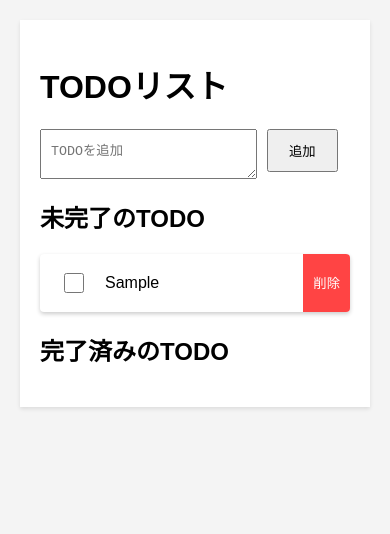
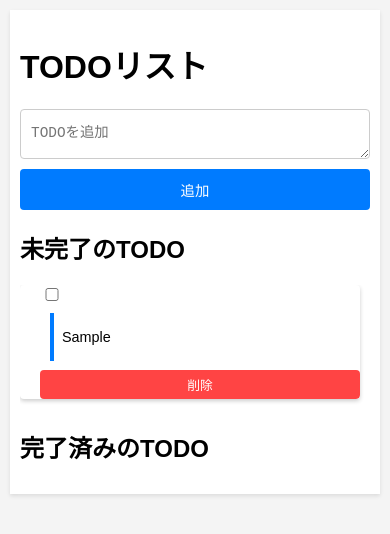
Before and after one commit to tikutikukotoba/temporary-2024-11-18-2, a website built with Vite: page index.html in a window 390 px wide. Both pictures are taken after typing "Sample" into the empty fields and a click on the button "追加". Built offline with nearby package versions, Linux system fonts and the light colour scheme.

Commit message:
スマホに対応

```diff
--- a/index.html
+++ b/index.html
@@ -1,26 +1,23 @@
 <!doctype html>
 <html lang="ja">
-
 <head>
-  <meta charset="UTF-8" />
-  <meta name="viewport" content="width=device-width, initial-scale=1.0" />
+  <meta charset="UTF-8">
+  <meta name="viewport" content="width=device-width, initial-scale=1.0">
   <title>TODOリストアプリ</title>
   <link rel="stylesheet" href="/style.css">
 </head>
-
 <body>
   <div class="app-container">
     <h1>TODOリスト</h1>
     <form id="todo-form">
-      <textarea id="todo-input" placeholder="TODOを追加" required></textarea>
-      <button type="submit">追加</button>
+      <textarea id="todo-input" placeholder="TODOを追加" required aria-label="TODO入力欄"></textarea>
+      <button type="submit" title="TODOを追加">追加</button>
     </form>
     <h2>未完了のTODO</h2>
     <div id="uncompleted-todo-list"></div>
     <h2>完了済みのTODO</h2>
     <div id="completed-todo-list"></div>
   </div>
-  <script src="/main.js" type="module"></script>
+  <script type="module" src="/main.js"></script>
 </body>
-
 </html>
--- a/main.js
+++ b/main.js
@@ -1,122 +1,92 @@
-const getTodos = () => {
-  const todos = localStorage.getItem('todos');
-  return todos ? JSON.parse(todos) : { uncompleted: [], completed: [] };
-};
+// ローカルストレージからTODOを取得
+const getTodos = () => JSON.parse(localStorage.getItem('todos')) || [];
 
-const saveTodos = (todos) => {
-  localStorage.setItem('todos', JSON.stringify(todos));
-};
+// ローカルストレージにTODOを保存
+const saveTodos = (todos) => localStorage.setItem('todos', JSON.stringify(todos));
 
+// 初期化
+let todos = getTodos();
+
+// DOM要素の取得
+const todoForm = document.getElementById('todo-form');
+const todoInput = document.getElementById('todo-input');
+const uncompletedList = document.getElementById('uncompleted-todo-list');
+const completedList = document.getElementById('completed-todo-list');
+
+// TODOをDOMに描画
 const renderTodos = () => {
-  const { uncompleted, completed } = getTodos();
+  uncompletedList.innerHTML = '';
+  completedList.innerHTML = '';
 
-  // 未完了TODO描画
-  const uncompletedList = document.getElementById('uncompleted-todo-list');
-  uncompletedList.innerHTML = '';
-  uncompleted.forEach(todo => {
-    const todoCard = createTodoCard(todo, false);
-    uncompletedList.appendChild(todoCard);
-  });
+  todos.forEach((todo) => {
+    const todoCard = document.createElement('div');
+    todoCard.className = `todo-card ${todo.completed ? 'todo-completed' : ''}`;
 
-  // 完了済みTODO描画
-  const completedList = document.getElementById('completed-todo-list');
-  completedList.innerHTML = '';
-  completed.forEach(todo => {
-    const todoCard = createTodoCard(todo, true);
-    completedList.appendChild(todoCard);
+    const checkbox = document.createElement('input');
+    checkbox.type = 'checkbox';
+    checkbox.checked = todo.completed;
+    checkbox.addEventListener('change', () => toggleTodoCompletion(todo.id));
+
+    const todoText = document.createElement('span');
+    todoText.className = 'todo-text';
+    todoText.contentEditable = true;
+    todoText.textContent = todo.text;
+    todoText.addEventListener('input', () => editTodoText(todo.id, todoText.textContent));
+
+    const deleteBtn = document.createElement('button');
+    deleteBtn.className = 'delete-btn';
+    deleteBtn.textContent = '削除';
+    deleteBtn.addEventListener('click', () => deleteTodo(todo.id));
+
+    todoCard.appendChild(checkbox);
+    todoCard.appendChild(todoText);
+    todoCard.appendChild(deleteBtn);
+
+    if (todo.completed) {
+      completedList.appendChild(todoCard);
+    } else {
+      uncompletedList.appendChild(todoCard);
+    }
   });
 };
 
-const createTodoCard = (todo, isCompleted) => {
-  const todoCard = document.createElement('div');
-  todoCard.classList.add('todo-card');
-  if (isCompleted) todoCard.classList.add('todo-completed');
+// TODOを追加
+todoForm.addEventListener('submit', (e) => {
+  e.preventDefault();
+  const text = todoInput.value.trim();
+  if (!text) return;
 
-  // 改行対応で改行文字をHTMLの<br>に変換
-  const formattedText = todo.text.replace(/\n/g, '<br>');
+  todos.push({ id: Date.now(), text, completed: false });
+  saveTodos(todos);
+  todoInput.value = '';
+  renderTodos();
+});
 
-  todoCard.innerHTML = `
-    <input type="checkbox" ${isCompleted ? 'checked' : ''}>
-    <span class="todo-text" data-id="${todo.id}" contenteditable="true">${formattedText}</span>
-    <button class="delete-btn">削除</button>
-  `;
-
-  // チェックボックスのイベント
-  const checkbox = todoCard.querySelector('input[type="checkbox"]');
-  checkbox.addEventListener('change', () => toggleTodoCompletion(todo.id, isCompleted));
-
-  // 削除ボタンのイベント
-  const deleteBtn = todoCard.querySelector('.delete-btn');
-  deleteBtn.addEventListener('click', () => {
-    if (confirm('このTODOを削除してもよろしいですか？')) {
-      deleteTodo(todo.id, isCompleted);
-    }
-  });
-
-  // テキスト編集（blurイベントで保存）
-  const todoText = todoCard.querySelector('.todo-text');
-  todoText.addEventListener('blur', () => updateTodoText(todo.id, isCompleted, todoText));
-
-  return todoCard;
-};
-
-const addTodo = (text) => {
-  const todos = getTodos();
-  const newTodo = { id: crypto.randomUUID(), text };
-  todos.uncompleted.push(newTodo);
+// TODOの完了状態を切り替え
+const toggleTodoCompletion = (id) => {
+  todos = todos.map((todo) =>
+    todo.id === id ? { ...todo, completed: !todo.completed } : todo
+  );
   saveTodos(todos);
   renderTodos();
 };
 
-const toggleTodoCompletion = (id, isCompleted) => {
-  const todos = getTodos();
-  if (isCompleted) {
-    const todoIndex = todos.completed.findIndex(todo => todo.id === id);
-    const [todo] = todos.completed.splice(todoIndex, 1);
-    todos.uncompleted.push(todo);
-  } else {
-    const todoIndex = todos.uncompleted.findIndex(todo => todo.id === id);
-    const [todo] = todos.uncompleted.splice(todoIndex, 1);
-    todos.completed.push(todo);
-  }
+// TODOのテキストを編集
+const editTodoText = (id, newText) => {
+  todos = todos.map((todo) =>
+    todo.id === id ? { ...todo, text: newText } : todo
+  );
   saveTodos(todos);
-  renderTodos();
 };
 
-const deleteTodo = (id, isCompleted) => {
-  const todos = getTodos();
-  if (isCompleted) {
-    todos.completed = todos.completed.filter(todo => todo.id !== id);
-  } else {
-    todos.uncompleted = todos.uncompleted.filter(todo => todo.id !== id);
-  }
-  saveTodos(todos);
-  renderTodos();
-};
-
-// TODOテキストの更新
-const updateTodoText = (id, isCompleted, textNode) => {
-  const newText = textNode.innerText.trim();
-  const todos = getTodos();
-  const targetList = isCompleted ? todos.completed : todos.uncompleted;
-  const todo = targetList.find(todo => todo.id === id);
-
-  if (todo) {
-    todo.text = newText;
+// TODOを削除
+const deleteTodo = (id) => {
+  if (confirm('このTODOを削除してもよろしいですか？')) {
+    todos = todos.filter((todo) => todo.id !== id);
     saveTodos(todos);
+    renderTodos();
   }
 };
 
-// フォーム送信イベント
-document.getElementById('todo-form').addEventListener('submit', (e) => {
-  e.preventDefault();
-  const input = document.getElementById('todo-input');
-  const text = input.value.trim();
-  if (text) {
-    addTodo(text);
-    input.value = '';
-  }
-});
-
 // 初期描画
 renderTodos();
--- a/style.css
+++ b/style.css
@@ -1,3 +1,4 @@
+/* グローバル設定 */
 body {
   font-family: Arial, sans-serif;
   background-color: #f4f4f4;
@@ -13,31 +14,41 @@ body {
   box-shadow: 0 2px 4px rgba(0, 0, 0, 0.1);
 }
 
+/* TODOフォーム */
 #todo-form {
   display: flex;
   margin-bottom: 20px;
   align-items: flex-start;
+  gap: 10px;
 }
 
 #todo-input {
   padding: 10px;
   width: 70%;
   height: 50px;
-  /* 初期の高さを指定 */
-  margin-right: 10px;
   resize: vertical;
-  /* 垂直方向のリサイズのみ許可 */
   box-sizing: border-box;
-  /* パディングとボーダーを幅に含める */
+  font-size: 1rem;
+  border: 1px solid #ccc;
+  border-radius: 4px;
 }
-
 
 button {
   padding: 10px 20px;
+  background-color: #007bff;
+  color: white;
+  border: none;
+  border-radius: 4px;
+  cursor: pointer;
 }
 
+button:hover {
+  background-color: #0056b3;
+}
+
+/* TODOカード */
 .todo-card {
-  border-radius: .25rem;
+  border-radius: 0.25rem;
   overflow: hidden;
   background: #ffffff;
   box-shadow: 0 2px 4px rgba(0, 0, 0, 0.2);
@@ -45,14 +56,22 @@ button {
   padding: 0 0 0 20px;
   display: flex;
   align-items: stretch;
+  gap: 10px;
 }
 
 .todo-text {
   flex-grow: 1;
-  /* テキストがカードの大部分を占めるようにする */
-  /* チェックボックスとの間隔 */
-  margin: .25rem 10px;
-  padding: 1rem .5rem;
+  margin: 0.25rem 10px;
+  padding: 1rem 0.5rem;
+  border-left: 4px solid #007bff;
+  font-size: 1rem;
+  overflow-wrap: break-word;
+  white-space: pre-wrap; /* 改行対応 */
+}
+
+.todo-text[contenteditable="true"]:focus {
+  border-left-color: #0056b3;
+  outline: none;
 }
 
 .delete-btn {
@@ -60,16 +79,73 @@ button {
   color: white;
   border: none;
   padding: 5px 10px;
+  border-radius: 4px;
   cursor: pointer;
+}
+
+.delete-btn:hover {
+  background-color: #b02a37;
 }
 
 .todo-completed {
   background-color: #e0e0e0;
-  /* グレーの背景色 */
+  text-decoration: line-through;
+  opacity: 0.8;
 }
 
 input[type="checkbox"] {
   cursor: pointer;
   width: 1.25rem;
-  /* チェックボックスにカーソルが合わさった時のスタイルをポインターに */
 }
+
+/* スクロールリスト */
+#uncompleted-todo-list,
+#completed-todo-list {
+  max-height: 400px;
+  overflow-y: auto;
+  padding-right: 10px;
+}
+
+/* スマートフォン対応 */
+@media (max-width: 768px) {
+  body {
+    padding: 10px;
+  }
+
+  .app-container {
+    padding: 10px;
+  }
+
+  #todo-form {
+    flex-direction: column;
+    gap: 10px;
+  }
+
+  #todo-input {
+    width: 100%;
+    font-size: 0.9rem;
+  }
+
+  button {
+    width: 100%;
+    font-size: 0.9rem;
+  }
+
+  .todo-card {
+    flex-direction: column;
+    gap: 5px;
+  }
+
+  .todo-text {
+    font-size: 0.9rem;
+  }
+
+  .delete-btn {
+    padding: 5px;
+    font-size: 0.8rem;
+  }
+
+  input[type="checkbox"] {
+    width: 1rem;
+  }
+}
```
